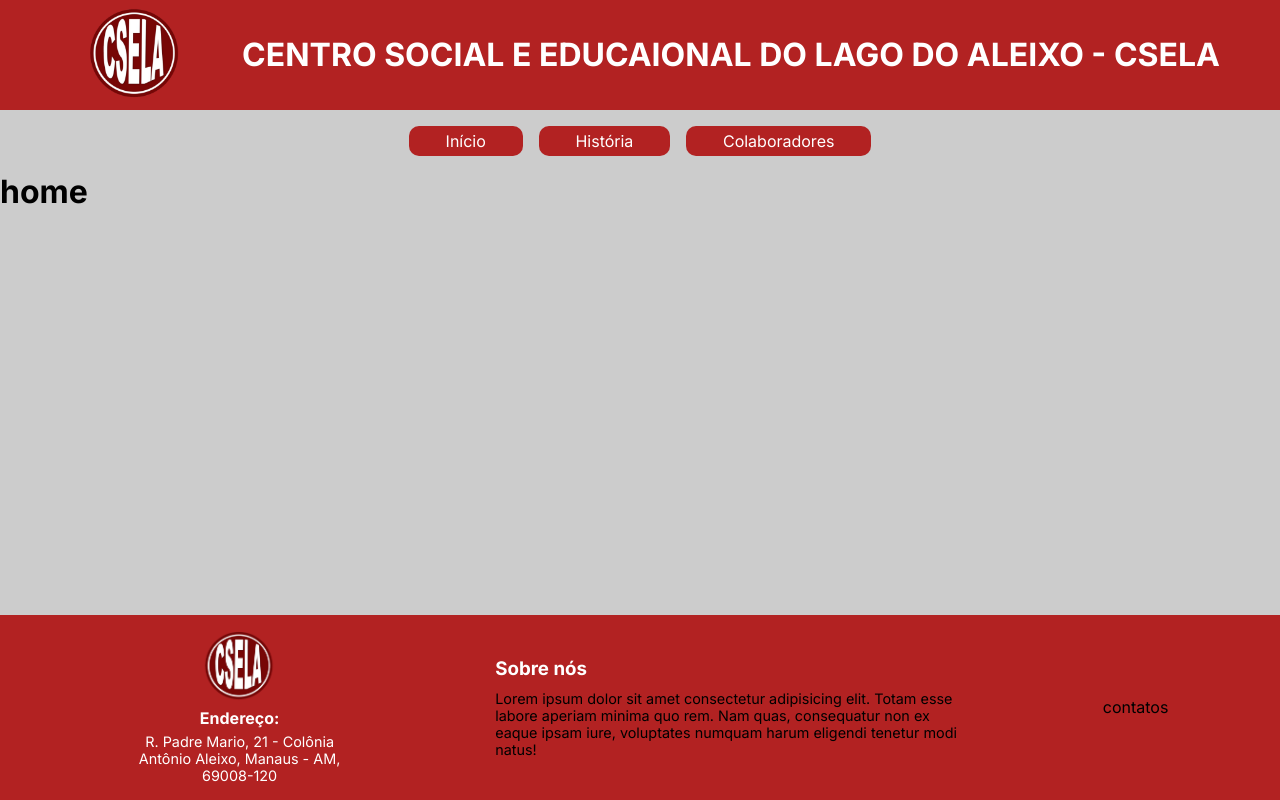
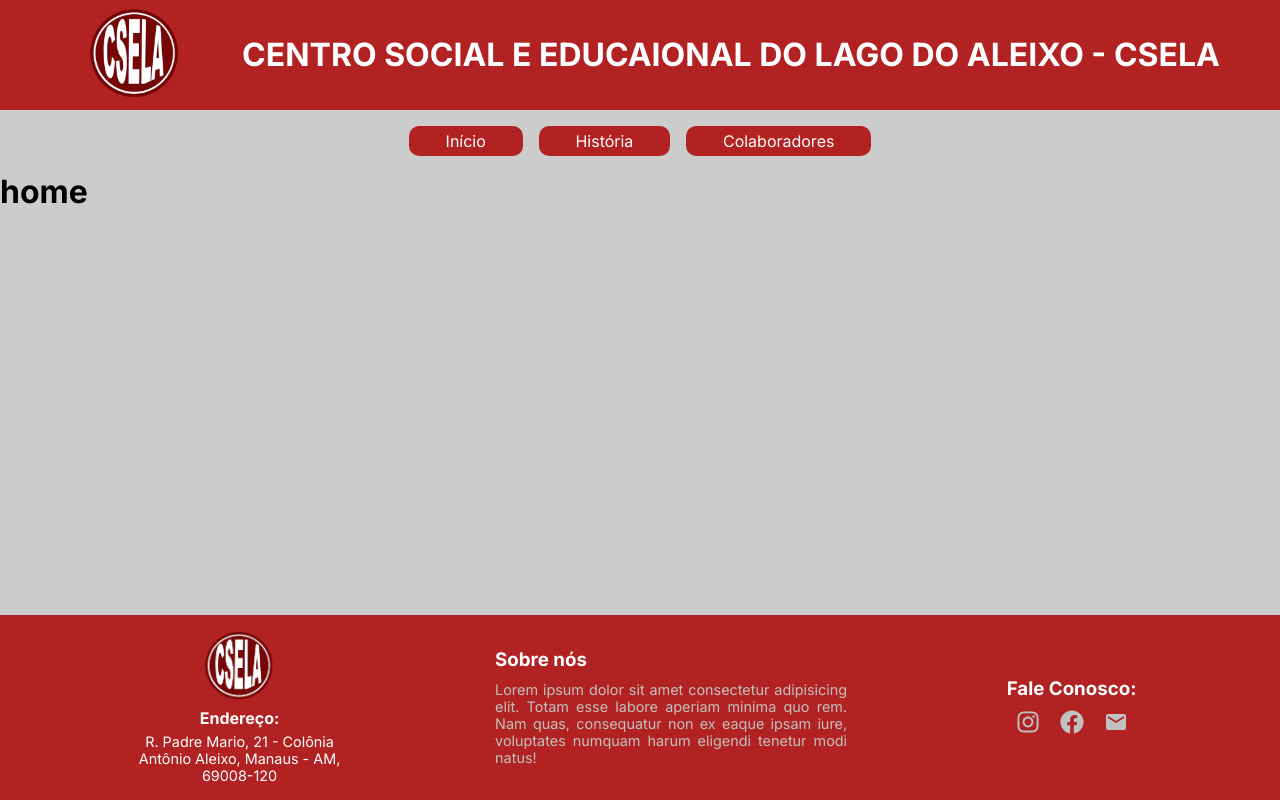
Before and after one commit to Edulira17/CSELA_V1, a React (Vite) app: page / in a window 1280 px wide. Built offline with nearby package versions, Linux system fonts and the light colour scheme.

Commit message:
feat: finished footer

```diff
--- a/package.json
+++ b/package.json
@@ -12,6 +12,7 @@
   "dependencies": {
     "react": "^18.3.1",
     "react-dom": "^18.3.1",
+    "react-icons": "^5.4.0",
     "react-router-dom": "^7.0.1",
     "styled-components": "^6.1.13"
   },
--- a/src/components/Footer/Footer.tsx
+++ b/src/components/Footer/Footer.tsx
@@ -4,7 +4,12 @@
   LogoFooter,
   LinkAddress,
   AboutUsContainer,
+  TalkUsContainer,
+  IconContainer,
 } from "./styles";
+
+import { FaInstagram, FaFacebook } from "react-icons/fa";
+import { MdEmail } from "react-icons/md";
 
 import LogoCsela from "../../assets/LOGO CSELA.png";
 
@@ -14,17 +19,35 @@
       <AddressContainer>
         <LogoFooter src={LogoCsela} />
         <h4>Endereço:</h4>
-        <LinkAddress href="https://maps.app.goo.gl/bbBYJsCbrT4mMrpu8" target="_blank">
+        <LinkAddress
+          href="https://maps.app.goo.gl/bbBYJsCbrT4mMrpu8"
+          target="_blank"
+        >
           R. Padre Mario, 21 - Colônia Antônio Aleixo, Manaus - AM, 69008-120
         </LinkAddress>
       </AddressContainer>
       <AboutUsContainer>
         <h3>Sobre nós</h3>
-        <p>Lorem ipsum dolor sit amet consectetur adipisicing elit. Totam esse labore aperiam minima quo rem. Nam quas, consequatur non ex eaque ipsam iure, voluptates numquam harum eligendi tenetur modi natus!</p>
+        <p>
+          Lorem ipsum dolor sit amet consectetur adipisicing elit. Totam esse
+          labore aperiam minima quo rem. Nam quas, consequatur non ex eaque
+          ipsam iure, voluptates numquam harum eligendi tenetur modi natus!
+        </p>
       </AboutUsContainer>
-      <div>
-        contatos
-      </div>
+      <TalkUsContainer>
+        <h3>Fale Conosco:</h3>
+        <IconContainer>
+          <a href="#">
+            <FaInstagram className="icon" />
+          </a>
+          <a href="#">
+            <FaFacebook className="icon" />
+          </a>
+          <a href="#">
+            <MdEmail className="icon" />
+          </a>
+        </IconContainer>
+      </TalkUsContainer>
     </FooterContainer>
   );
 }
--- a/src/components/Footer/styles.ts
+++ b/src/components/Footer/styles.ts
@@ -36,16 +36,43 @@
 `;
 
 export const AboutUsContainer = styled.div`
-  width: 40%;
+  width: 30%;
   padding: 1rem;
 
   display: flex;
   flex-direction: column;
   gap: 10px;
 
+  p {
+    font-size: 0.9rem;
+    text-align: justify;
+    color: #c1c1c1;
+  }
+`;
 
-  p{
-    font-size: .9rem;
+
+export const TalkUsContainer = styled.div`
+  display: flex;
+  flex-direction: column;
+  align-items: center;
+  gap: 10px;
+
+  padding: 2rem;
+`
+
+export const IconContainer = styled.div`
+  display: flex;
+  gap: 20px;
+
+  .icon {
+    font-size: 1.5rem;
+    color: #c1c1c1;
+
+    cursor: pointer;
+    transition: .3s;
   }
 
+  .icon:hover{
+    color: #fff;
+  }
 `
```
Also changed, not shown: 1 other file (tests, documents, lock files or other folders).
